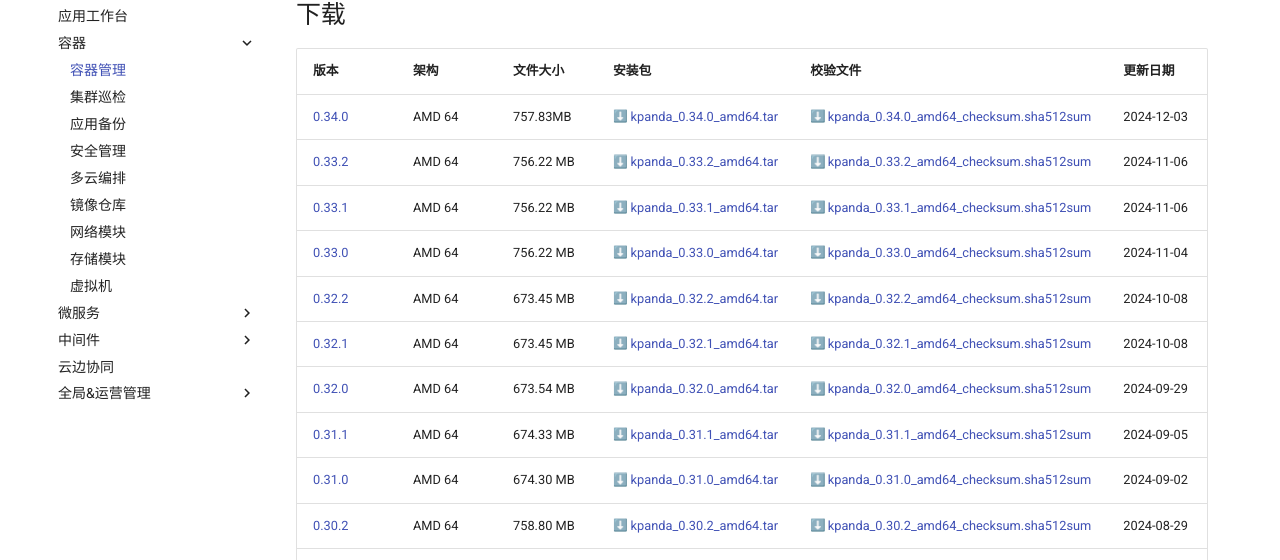
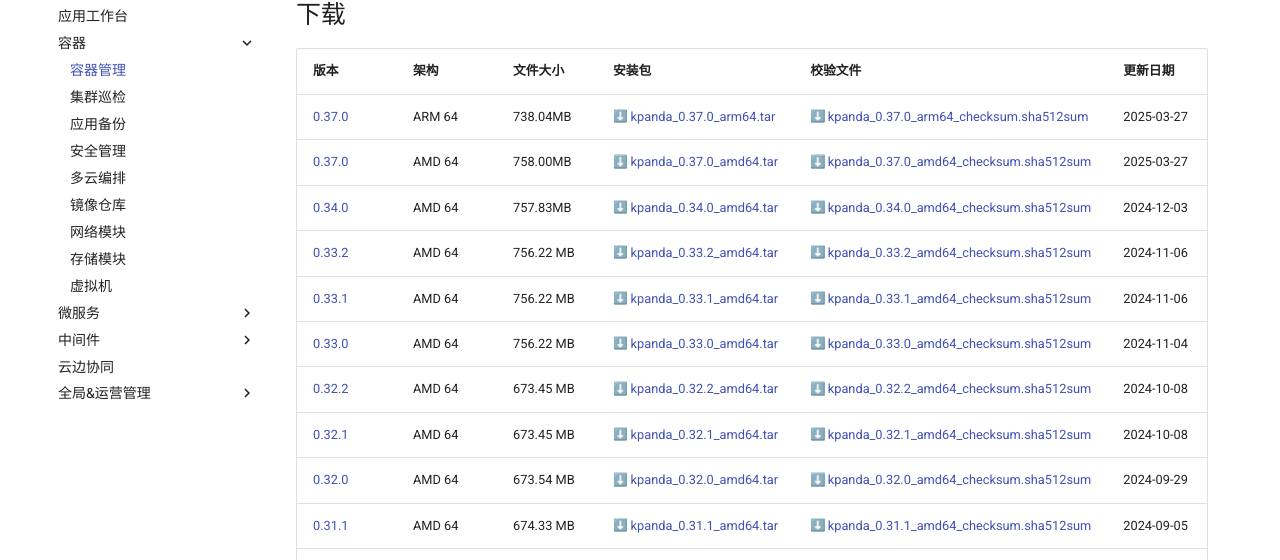
Before and after one commit to windsonsea/daocloud-download-docs, an MkDocs documentation site: the page built from docs/zh/docs/download/modules/kpanda.md, in a window 1280 px wide and 900 px high. Shown: the part 340-900 px from the top of the window. Built offline with MkDocs 1.6.1 and Material for MkDocs 9.7.7, drawn with Linux system fonts in a browser that asks for light colours; emoji names are drawn with the system emoji font; comment, search, counter and statistics services are not loaded.

Commit message:
download: kpanda version updated to 0.37.0

```diff
--- a/docs/zh/docs/download/modules/kpanda.md
+++ b/docs/zh/docs/download/modules/kpanda.md
@@ -11,6 +11,8 @@ hide:
 
 | 版本 | 架构 | 文件大小 | 安装包 | 校验文件 | 更新日期 |
 | ---- | --- | ------ | ------ | ------ | ------- |
+| [0.37.0](../../kpanda/intro/release-notes.md) | ARM 64 | 738.04MB | [:arrow_down: kpanda_0.37.0_arm64.tar](https://qiniu-download-public.daocloud.io/DaoCloud_Enterprise/kpanda_0.37.0_arm64.tar) | [:arrow_down: kpanda_0.37.0_arm64_checksum.sha512sum](https://qiniu-download-public.daocloud.io/DaoCloud_Enterprise/kpanda_0.37.0_arm64_checksum.sha512sum) | 2025-03-27 |
+| [0.37.0](../../kpanda/intro/release-notes.md) | AMD 64 | 758.00MB | [:arrow_down: kpanda_0.37.0_amd64.tar](https://qiniu-download-public.daocloud.io/DaoCloud_Enterprise/kpanda_0.37.0_amd64.tar) | [:arrow_down: kpanda_0.37.0_amd64_checksum.sha512sum](https://qiniu-download-public.daocloud.io/DaoCloud_Enterprise/kpanda_0.37.0_amd64_checksum.sha512sum) | 2025-03-27 |
 | [0.34.0](../../kpanda/intro/release-notes.md) | AMD 64 | 757.83MB | [:arrow_down: kpanda_0.34.0_amd64.tar](https://qiniu-download-public.daocloud.io/DaoCloud_Enterprise/kpanda_0.34.0_amd64.tar) | [:arrow_down: kpanda_0.34.0_amd64_checksum.sha512sum](https://qiniu-download-public.daocloud.io/DaoCloud_Enterprise/kpanda_0.34.0_amd64_checksum.sha512sum) | 2024-12-03 |
 | [0.33.2](../../kpanda/intro/release-notes.md) | AMD 64 | 756.22 MB | [:arrow_down: kpanda_0.33.2_amd64.tar](https://qiniu-download-public.daocloud.io/DaoCloud_Enterprise/kpanda_0.33.2_amd64.tar) | [:arrow_down: kpanda_0.33.2_amd64_checksum.sha512sum](https://qiniu-download-public.daocloud.io/DaoCloud_Enterprise/kpanda_0.33.2_amd64_checksum.sha512sum) | 2024-11-06 |
 | [0.33.1](../../kpanda/intro/release-notes.md) | AMD 64 | 756.22 MB | [:arrow_down: kpanda_0.33.1_amd64.tar](https://qiniu-download-public.daocloud.io/DaoCloud_Enterprise/kpanda_0.33.1_amd64.tar) | [:arrow_down: kpanda_0.33.1_amd64_checksum.sha512sum](https://qiniu-download-public.daocloud.io/DaoCloud_Enterprise/kpanda_0.33.1_amd64_checksum.sha512sum) | 2024-11-06 |
```
Also changed, not shown: docs/zh/docs/download/index.md (+1 -1 lines).
